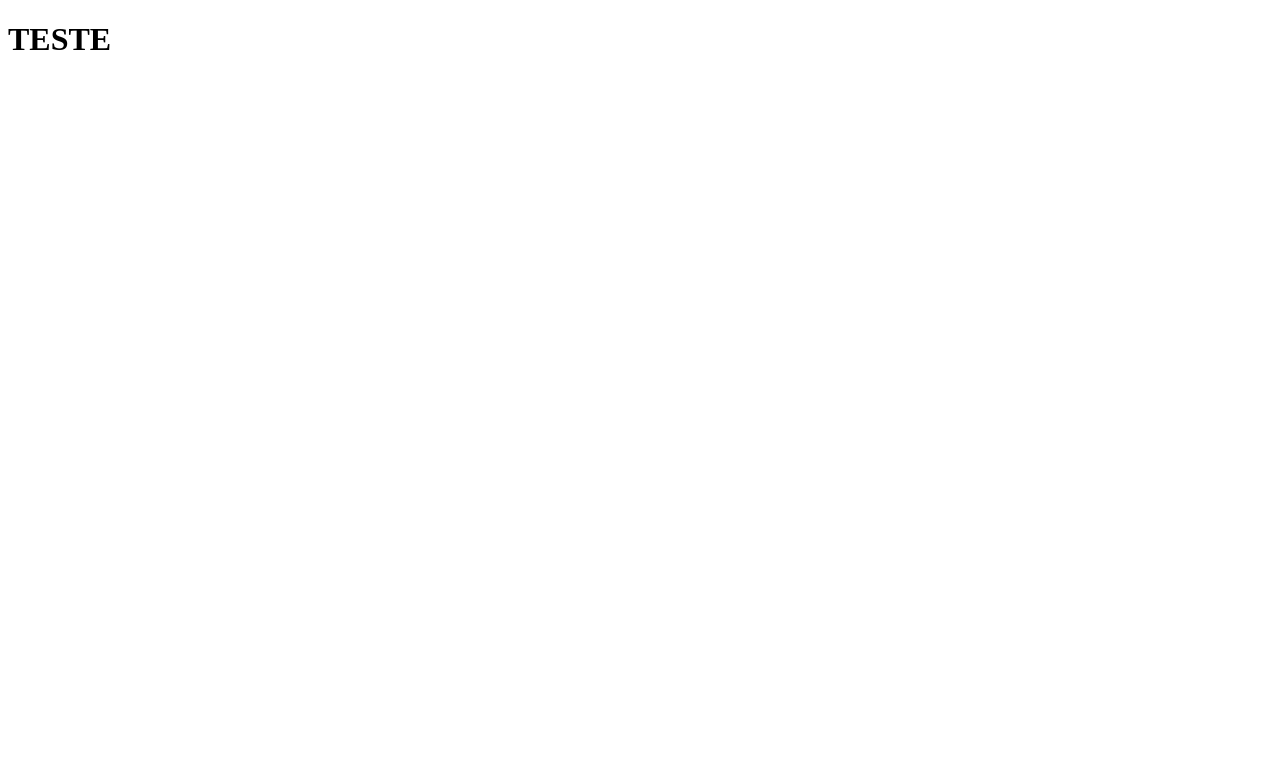
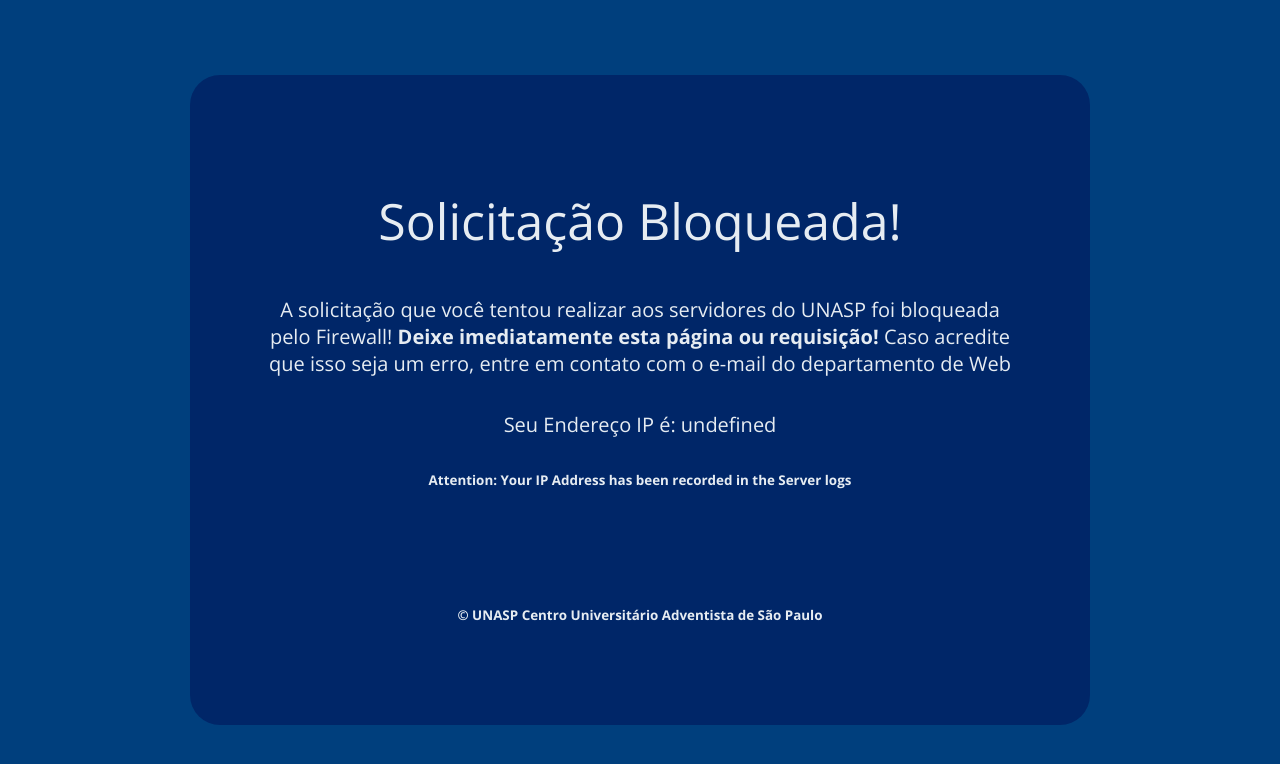
Before and after one commit to filemomheck/voyager1, a plain HTML site: page index.html in a window 1280 px wide. Drawn offline with nearby package versions, Linux system fonts and the light colour scheme.

Commit message:
add code html

```diff
--- a/index.html
+++ b/index.html
@@ -1,12 +1,123 @@
 <!DOCTYPE html>
-<html lang="en">
+<html lang="pt-br">
+  <!-- Todos os Direitos Reservados - UNASP - Centro Universitário Adventista de São Paulo -->
+
   <head>
     <meta charset="UTF-8" />
     <meta http-equiv="X-UA-Compatible" content="IE=edge" />
     <meta name="viewport" content="width=device-width, initial-scale=1.0" />
-    <title>Document</title>
+    <title>Bloqueio do Firewall - UNASP InfraWeb</title>
+    <link
+      href="https://fonts.googleapis.com/css?family=Open+Sans:300,400,700"
+      rel="stylesheet"
+    />
+    <style>
+      html,
+      body {
+        padding: 0;
+        margin: 0;
+        width: 100%;
+        height: 100%;
+      }
+
+      * {
+        box-sizing: border-box;
+      }
+
+      body {
+        text-align: center;
+        padding: 0;
+        background-color: #003f7d;
+        color: #fff;
+        font-family: Open Sans;
+      }
+
+      h1 {
+        font-size: 50px;
+        font-weight: 500;
+        text-align: center;
+      }
+
+      h5 {
+        font-size: 20px;
+        font-weight: 200;
+        text-align: center;
+      }
+
+      body {
+        font-family: Open Sans;
+        font-weight: 100;
+        font-size: 20px;
+        color: #fff;
+        text-align: center;
+        display: -webkit-box;
+        display: -ms-flexbox;
+        display: flex;
+        -webkit-box-pack: center;
+        -ms-flex-pack: center;
+        justify-content: center;
+        -webkit-box-align: center;
+        -ms-flex-align: center;
+        align-items: center;
+      }
+
+      article {
+        display: block;
+        width: 900px;
+        padding: 70px;
+        margin: 0 auto;
+        background-color: #002466;
+        opacity: 90%;
+        border-radius: 30px;
+      }
+
+      a {
+        color: #fff;
+        font-weight: bold;
+      }
+
+      a:hover {
+        text-decoration: none;
+      }
+
+      svg {
+        width: 300px;
+        margin-top: 1em;
+      }
+    </style>
   </head>
+
   <body>
-    <h1>TESTE</h1>
+    <article>
+      <h1>Solicitação Bloqueada!</h1>
+      <div>
+        <p>
+          A solicitação que você tentou realizar aos servidores do UNASP foi
+          bloqueada pelo Firewall!
+          <strong>Deixe imediatamente esta página ou requisição!</strong> Caso
+          acredite que isso seja um erro, entre em contato com o e-mail do
+          departamento de Web
+        </p>
+        <h5>
+          <script type="text/javascript">
+            var userip;
+          </script>
+
+          <script
+            type="text/javascript"
+            src="https://l2.io/ip.js?var=userip"
+          ></script>
+
+          <script type="text/javascript">
+            document.write("Seu Endereço IP é: ", userip);
+          </script>
+        </h5>
+        <h6>Attention: Your IP Address has been recorded in the Server logs</h6>
+        <br />
+        <br />
+        <h6>© UNASP Centro Universitário Adventista de São Paulo</h6>
+      </div>
+    </article>
   </body>
+  <!-- Todos os Direitos Reservados - UNASP - Centro Universitário Adventista de São Paulo -->
 </html>
```
